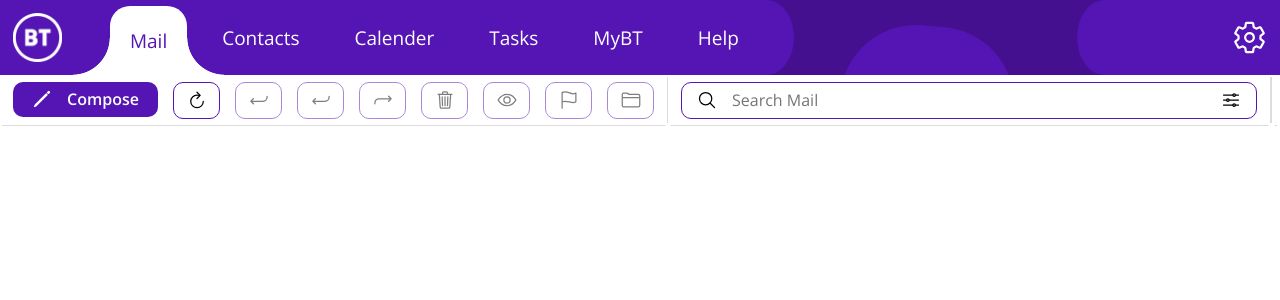
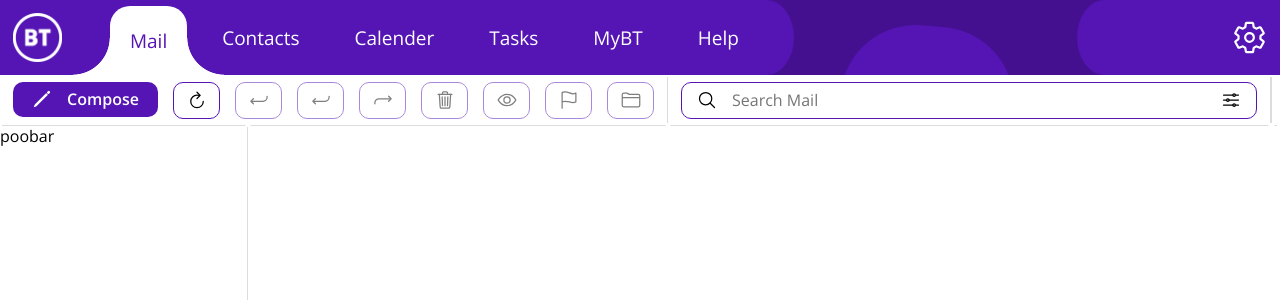
Before and after one commit to DexterHill0/bt-email-ui-concept, a React (Create React App) app: page / in a window 1280 px wide. Shown: the top 300 px of the page. Built offline with nearby package versions, Linux system fonts and the light colour scheme.

Commit message:
resizable component
* `Resizeable` component - horizontal and vertical support, collapsible with threshold

```diff
--- a/src/App.module.scss
+++ b/src/App.module.scss
@@ -1,4 +1,11 @@
 @import "./styles.scss";
+
+.app {
+    width: 100vw;
+    height: 100vh;
+    display: flex;
+    flex-direction: column;
+}
 
 .toolbarContainer {
     width: 100%;
@@ -38,3 +45,16 @@
         }
     }
 }
+
+.mainContent {
+    width: 100%;
+    flex-grow: 1;
+    display: flex;
+
+    .sidebar {
+        //flex-direction: column;
+        //height: 100%;
+        width: 100%;
+        display: flex;
+    }
+}
--- a/src/App.tsx
+++ b/src/App.tsx
@@ -19,6 +19,7 @@
 import Divider from "./components/divider/Divider";
 import { IonIcon } from "@ionic/react";
 import Search from "./components/search/Search";
+import Resizable from "./components/resizable/Resizable";
 
 const BUTTONS: { [key: string]: JSX.Element } = {
     compose: (
@@ -118,7 +119,7 @@
     const email = "lorem.ipsum@dolor.sit";
 
     return (
-        <div className="App">
+        <div className={styles.app}>
             <Header></Header>
             <section className={styles.toolbarContainer}>
                 <div className={styles.toolbar}>
@@ -151,6 +152,19 @@
                 </div>
                 <Divider></Divider>
             </section>
+            <section className={styles.mainContent}>
+                <Resizable
+                    orientation="v"
+                    className={styles.sidebar}
+                    // height={250}
+                    width={250}
+                    // maxConstraints={[500, 0]}
+                    disableSelectOnDrag
+                    collapseOnMinContent
+                >
+                    poobar
+                </Resizable>
+            </section>
         </div>
     );
 };
--- a/src/components/button/Button.tsx
+++ b/src/components/button/Button.tsx
@@ -1,4 +1,4 @@
-import * as React from "react";
+import React from "react";
 import { default as cx } from "classnames";
 import { IonIcon } from "@ionic/react";
 
--- a/src/components/divider/Divider.tsx
+++ b/src/components/divider/Divider.tsx
@@ -1,4 +1,5 @@
-import * as React from "react";
+import React from "react";
+import { default as cx } from "classnames";
 
 import styles from "./Divider.module.scss";
 
@@ -7,12 +8,14 @@
     height?: string;
 
     orientation?: "v" | "h";
+
+    className?: string;
 }
 
 const Divider: React.FC<Props> = (props) => {
     return (
         <div
-            className={styles.divider}
+            className={cx(styles.divider, props.className)}
             data-orientation={props.orientation || "h"}
             style={{
                 width: props.width,
--- /dev/null
+++ b/src/components/resizable/Resizable.module.scss
@@ -0,0 +1,53 @@
+@import "../../styles.scss";
+
+.resizable {
+    display: flex;
+
+    .dragMargin {
+        display: flex;
+        cursor: col-resize;
+        transition: background 0.5s ease-in-out;
+        position: relative;
+
+        &[data-orientation="h"] {
+            align-items: center;
+            height: 5px;
+            width: 100%;
+            margin-top: auto;
+        }
+        &[data-orientation="v"] {
+            justify-content: center;
+            height: 100%;
+            width: 5px;
+            margin-left: auto;
+        }
+
+        &:hover {
+            background: rgba($light-1, 0.7);
+        }
+
+        .dragIcon {
+            background: #fff;
+            position: absolute;
+
+            &[data-orientation="h"] {
+                left: 50%;
+                transform: translateX(-50%);
+                width: 40px;
+                height: 5px;
+                outline: 2px solid #fff;
+                border-top: 1px solid #000;
+                border-bottom: 1px solid #000;
+            }
+            &[data-orientation="v"] {
+                top: 50%;
+                transform: translateY(-50%);
+                width: 5px;
+                height: 40px;
+                outline: 2px solid #fff;
+                border-left: 1px solid #000;
+                border-right: 1px solid #000;
+            }
+        }
+    }
+}
--- /dev/null
+++ b/src/components/resizable/Resizable.tsx
@@ -0,0 +1,195 @@
+import React, { useEffect, useRef, useState } from "react";
+import { default as cx } from "classnames";
+
+import Divider from "../divider/Divider";
+
+import styles from "./Resizable.module.scss";
+import { isVisible } from "@testing-library/user-event/dist/utils";
+
+interface Props {
+    orientation?: "v" | "h";
+
+    minConstraints?: [number, number];
+    maxConstraints?: [number, number];
+
+    collapseOnMinContent?: boolean;
+    collapseThreshold?: number;
+
+    disableSelectOnDrag?: boolean;
+
+    width?: number;
+    height?: number;
+
+    className?: string;
+
+    children: React.ReactNode;
+}
+
+const Resizable: React.FC<Props> = (props) => {
+    const contentRef = useRef<HTMLDivElement>(null);
+    const parentRef = useRef<HTMLDivElement>(null);
+
+    // keeps track of the size of the inner content (for example, it could flex-grow so the size changes as you resize)
+    const [contentSize, setContentSize] = useState([0, 0]);
+    // hides the content if it is collapsible
+    const [contentVisible, setContentVisible] = useState(true);
+
+    const collapseThreshold = props.collapseThreshold || 20;
+    let collapseDragAmount = 0;
+
+    const [prevDragAmount, setPrevDragAmount] = useState(0);
+
+    const [isDragging, setIsDragging] = useState(false);
+    const [size, setSize] = useState({
+        width: props.width || 0,
+        height: props.height || 0,
+    });
+
+    useEffect(() => {
+        if (props.collapseOnMinContent && contentRef.current) {
+            setContentSize([
+                contentRef.current.clientWidth,
+                contentRef.current.clientHeight,
+            ]);
+        }
+    }, []);
+
+    useEffect(() => {
+        if (isDragging) {
+            window.addEventListener("mousemove", onMouseMove);
+            window.addEventListener("mouseup", () => {
+                onEndDrag();
+                window.removeEventListener("mousemove", onMouseMove);
+            });
+
+            collapseDragAmount = prevDragAmount;
+        }
+    }, [isDragging]);
+
+    const onEndDrag = () => {
+        document.body.style.cursor = "unset";
+        setIsDragging(false);
+    };
+    const onStartDrag = () => {
+        document.body.style.cursor = "col-resize";
+        setIsDragging(true);
+    };
+
+    const onMouseMove = (e: MouseEvent) => {
+        if (!parentRef.current) {
+            return;
+        }
+
+        let [width, height] = calcConstraints(
+            // in theory this is what `e.offsetX` and `e.offsetY` should do but they seem to be broken
+            // (gives erroneous values randomly)
+            e.clientX - parentRef.current.getBoundingClientRect().left,
+            e.clientY - parentRef.current.getBoundingClientRect().top
+        );
+
+        setSize({
+            width,
+            height,
+        });
+
+        e.preventDefault();
+        e.stopPropagation();
+    };
+
+    const calcConstraints = (
+        width: number,
+        height: number
+    ): [number, number] => {
+        const { minConstraints, maxConstraints } = props;
+        // short circuit
+        if (!minConstraints && !maxConstraints && !props.collapseOnMinContent)
+            return [width, height];
+
+        if (width <= contentSize[0] && height <= contentSize[1]) {
+            if (collapseDragAmount < collapseThreshold) {
+                collapseDragAmount += 1;
+                setPrevDragAmount(collapseDragAmount);
+
+                return [contentSize[0], contentSize[1]];
+            } else if (collapseDragAmount >= collapseThreshold) {
+                setContentVisible(false);
+
+                return [0, 0];
+            }
+        }
+
+        if (props.collapseOnMinContent && contentRef.current) {
+            setContentSize([
+                contentRef.current.clientWidth,
+                contentRef.current.clientHeight,
+            ]);
+        }
+
+        collapseDragAmount = 0;
+        setContentVisible(true);
+
+        if (minConstraints) {
+            width = Math.max(minConstraints[0], width);
+            height = Math.max(minConstraints[1], height);
+        }
+        if (maxConstraints) {
+            width = Math.min(maxConstraints[0], width);
+            height = Math.min(maxConstraints[1], height);
+        }
+
+        return [width, height];
+    };
+
+    return (
+        <div
+            style={{
+                width:
+                    (props.orientation || "h") === "h"
+                        ? props.width
+                        : size.width,
+                height: props.orientation === "v" ? props.height : size.height,
+                userSelect:
+                    isDragging && props.disableSelectOnDrag ? "none" : "unset",
+            }}
+            className={cx(props.className, styles.resizable)}
+            ref={parentRef}
+        >
+            <div
+                ref={contentRef}
+                style={{
+                    visibility: contentVisible ? "visible" : "hidden",
+                    width:
+                        props.orientation === "v"
+                            ? contentVisible
+                                ? "auto"
+                                : "0px"
+                            : "auto",
+                    height:
+                        (props.orientation || "h") === "h"
+                            ? contentVisible
+                                ? "auto"
+                                : "0px"
+                            : "auto",
+                }}
+            >
+                {props.children}
+            </div>
+            <div
+                data-orientation={props.orientation || "h"}
+                className={styles.dragMargin}
+                onMouseDown={onStartDrag}
+                // its likely the user lets go while their cursor is *not* over this element,
+                // which means the mouse up event wouldnt fire, hence why we have to
+                // listen for them on the window
+            >
+                <Divider orientation={props.orientation}></Divider>
+                <div
+                    className={styles.dragIcon}
+                    data-orientation={props.orientation || "h"}
+                ></div>
+            </div>
+        </div>
+    );
+};
+
+export default Resizable;
--- a/src/components/search/Search.tsx
+++ b/src/components/search/Search.tsx
@@ -1,4 +1,4 @@
-import * as React from "react";
+import React from "react";
 
 import styles from "./Search.module.scss";
 import { IonIcon } from "@ionic/react";
--- a/src/components/text/Text.tsx
+++ b/src/components/text/Text.tsx
@@ -1,4 +1,4 @@
-import * as React from "react";
+import React from "react";
 import { default as cx } from "classnames";
 
 import styles from "./Text.module.scss";
```
